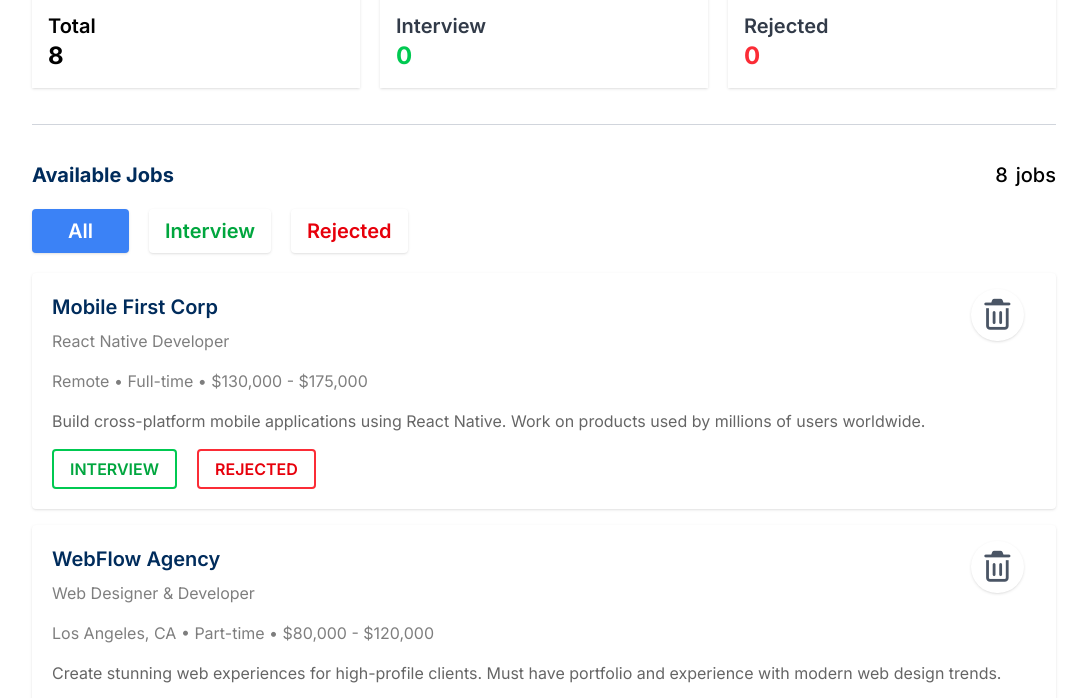
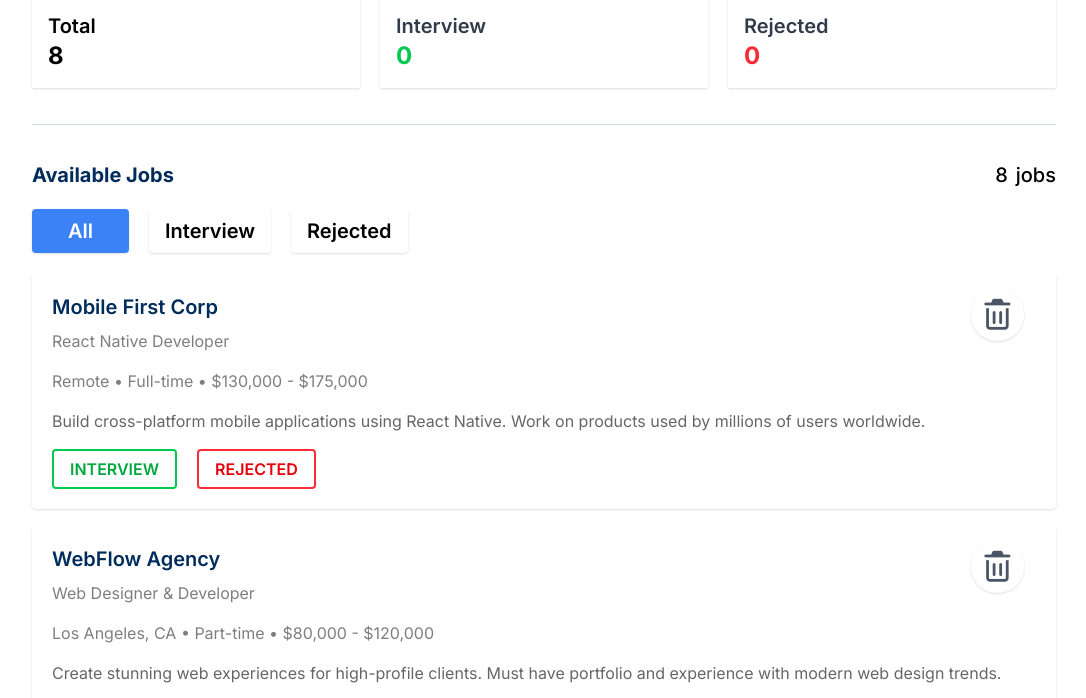
Before and after one commit to cosmo-gino/Job-Application-Tracker, a plain HTML site: page index.html in a window 1280 px wide. Shown: the part 82-780 px from the top of the page, without its empty margins (96-1182 px from the left). Drawn offline with nearby package versions, Linux system fonts and the light colour scheme.

Commit message:
fix details

```diff
--- a/index.html
+++ b/index.html
@@ -85,10 +85,10 @@
                 class="px-9 shadow py-2 text-xl rounded font-semibold cursor-pointer">All</button>
 
             <button onclick="showFilterBtn('interview-filter-btn')" id="interview-filter-btn"
-                class=" px-4 py-2 shadow text-xl rounded text-green-600 font-semibold cursor-pointer">Interview</button>
+                class=" px-4 py-2 shadow text-xl rounded  font-semibold cursor-pointer">Interview</button>
 
             <button onclick="showFilterBtn('rejected-filter-btn')" id="rejected-filter-btn"
-                class=" px-4 py-2  sm:flex-0 shadow text-xl rounded text-red-600 font-semibold cursor-pointer">Rejected</button>
+                class=" px-4 py-2  sm:flex-0 shadow text-xl rounded font-semibold cursor-pointer">Rejected</button>
         </section>
 
         <!--  interview-card-section -->
```
